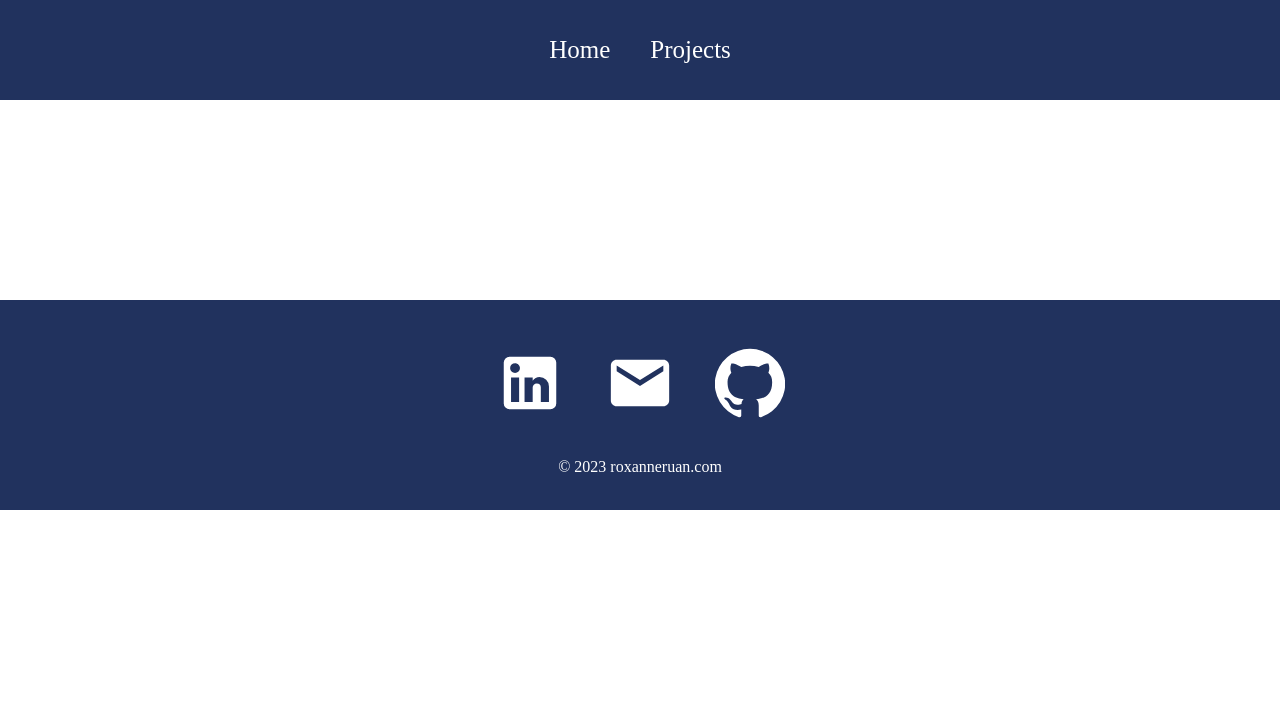
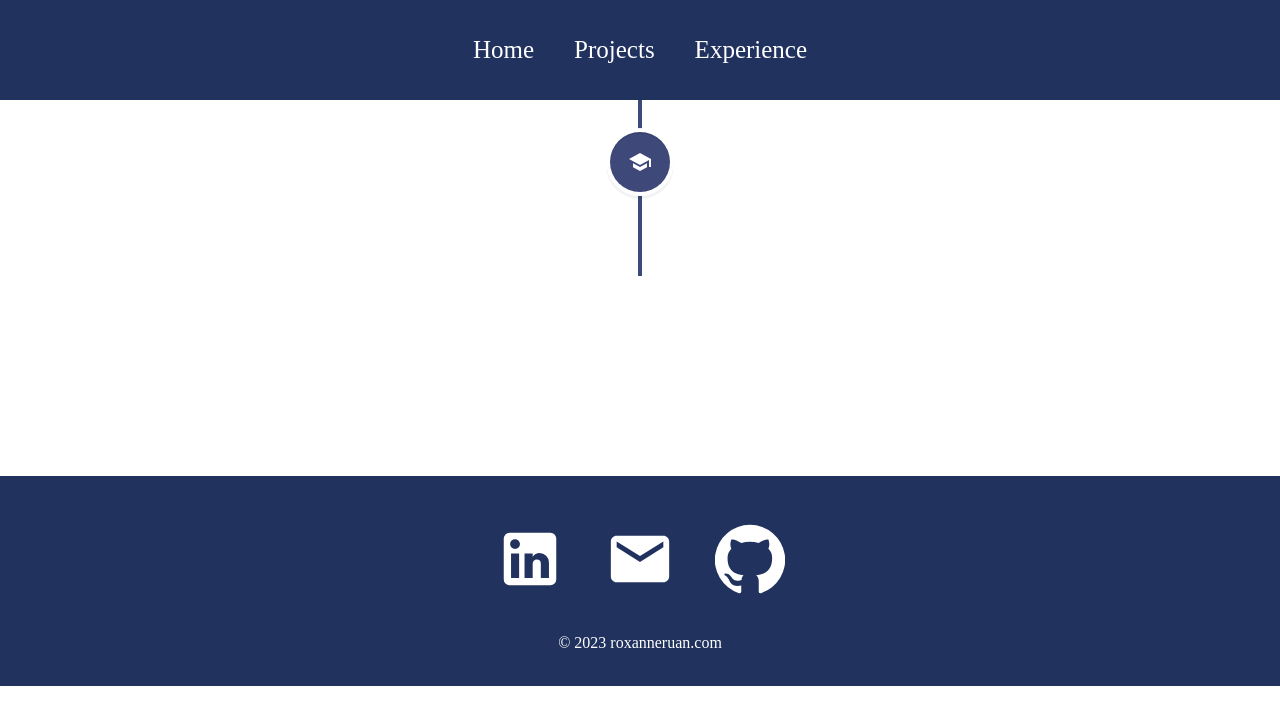
Before and after one commit to roxanneruan/ReactJS-Website, a React (Create React App) app: page /experience in a window 1280 px wide. Shown: the top 724 px of the page. Built offline with nearby package versions, Linux system fonts and the light colour scheme.

Commit message:
initial Experience.js

```diff
--- a/src/App.js
+++ b/src/App.js
@@ -4,6 +4,7 @@
 import { BrowserRouter as Router, Routes, Route } from 'react-router-dom'
 import Home from './pages/Home'
 import Projects from './pages/Projects'
+import Experience from './pages/Experience'
 import Navbar from './components/Navbar'
 import Footer from './components/Footer'
 
@@ -15,6 +16,7 @@
         <Routes>
           <Route path = "/" element={<Home />} />
           <Route path = "/projects" element={<Projects />} />
+          <Route path = "/experience" element={<Experience />} />
         </Routes>
         <Footer />
       </Router>
--- a/src/Pages/Home.js
+++ b/src/Pages/Home.js
@@ -6,7 +6,7 @@
 
 function Home() {
   return (
-    <div className="home">Home
+    <div className="home">
       <div className="about">
         <h2> Hi, My Name is Roxanne</h2>
         <div className="prompt">
--- a/src/components/Navbar.js
+++ b/src/components/Navbar.js
@@ -32,6 +32,7 @@
       <div className="links">
         <Link to="/"> Home</Link>
         <Link to="/Projects"> Projects</Link>
+        <Link to="/Experience"> Experience</Link>
       </div>
     </div>
   )
--- /dev/null
+++ b/src/pages/Experience.js
@@ -0,0 +1,29 @@
+import React from 'react'
+import {
+    VerticalTimeline,
+    VerticalTimelineElement,
+} from 'react-vertical-timeline-component'
+import 'react-vertical-timeline-component/style.min.css'
+import SchoolIcon from '@material-ui/icons/School'
+
+function Experience() {
+  return (
+    <div className="experience">
+        <VerticalTimeline lineColor="#3e497a">
+            <VerticalTimelineElement className="vertical-timeline-element--education"
+            date="2017-2021"
+            iconStyle={{background: "#3e497a", color: "#fff"}}
+            icon={<SchoolIcon />}
+            >
+                <h3 className= "vertical-timeline-element-title">
+                KIPP King Collegiate HS, San Lorenzo, CA
+                </h3>
+                <p> High School Diploma </p>
+            </VerticalTimelineElement>
+        </VerticalTimeline>
+
+    </div>
+  )
+}
+
+export default Experience
```
Also changed, not shown: 1 other file (tests, documents, lock files or other folders).
